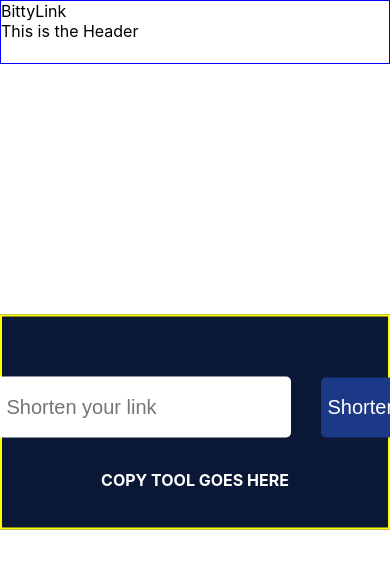
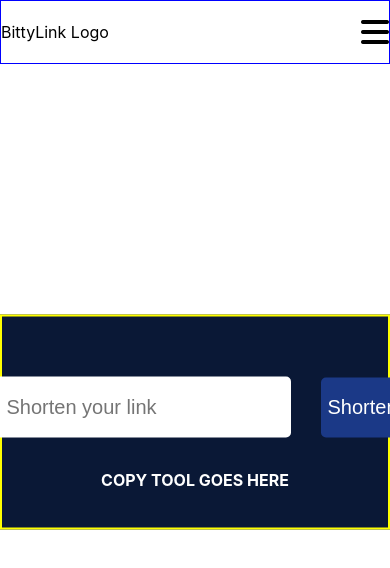
Before and after one commit to AndersonChristian-P/bittyLink, a React (Create React App) app: page / in a window 390 px wide. Shown: the top 568 px of the page. Built offline with nearby package versions, Linux system fonts and the light colour scheme.

Commit message:
provided base code for hamburger menu

```diff
--- a/src/components/Header/Header.js
+++ b/src/components/Header/Header.js
@@ -1,11 +1,12 @@
 import React from "react"
+import Menu from "../Menu/Menu"
 
 const Header = () => {
   return (
     <>
       <header className="header">
-        <div>BittyLink</div>
-        <div>This is the Header</div>
+        <div>BittyLink Logo</div>
+        <Menu />
       </header>
     </>
   )
--- a/src/components/Header/_Header.scss
+++ b/src/components/Header/_Header.scss
@@ -4,4 +4,7 @@
   top: 0;
   height: 4em;
   width: 100%;
+  display: flex;
+  justify-content: space-between;
+	align-items: center;
 }
--- a/src/components/Menu/Menu.js
+++ b/src/components/Menu/Menu.js
@@ -0,0 +1,42 @@
+import React, { useState } from "react"
+import { Link, withRouter } from "react-router-dom"
+
+const Menu = () => {
+
+  // --STATE-- //
+  const [showMenu, setShowMenu] = useState(false)
+
+  // --METHODS-- //
+  const handleMenu = () => {
+    setShowMenu(!showMenu)
+  }
+
+  // --JSX-- //
+  return (
+    <div>
+
+      <i class="fas fa-bars fa-2x" onClick={() => handleMenu()}></i>
+
+      {!showMenu ? null :
+        <div className="hamburgerMenu">
+
+          <div className="hamburgerMenu_items">
+            <ul>
+              <Link className="nav_link" to="/" onClick={() => handleMenu()} >
+                <li>Home</li>
+              </Link>
+              <Link className="nav_link" to="#" onClick={() => handleMenu()} >
+                <li>Sign Up / Log in</li>
+              </Link>
+              <li>Logout</li>
+            </ul>
+          </div>
+
+        </div>
+      }
+
+    </div>
+  )
+}
+
+export default withRouter(Menu)
```
